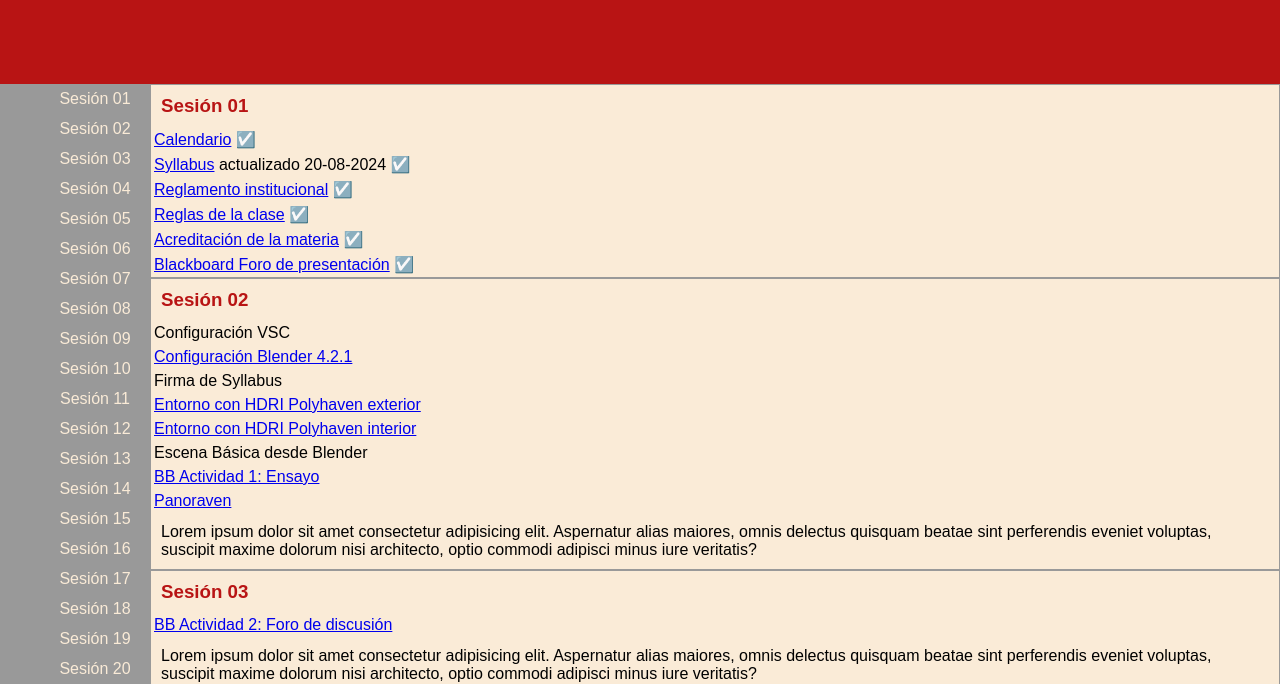
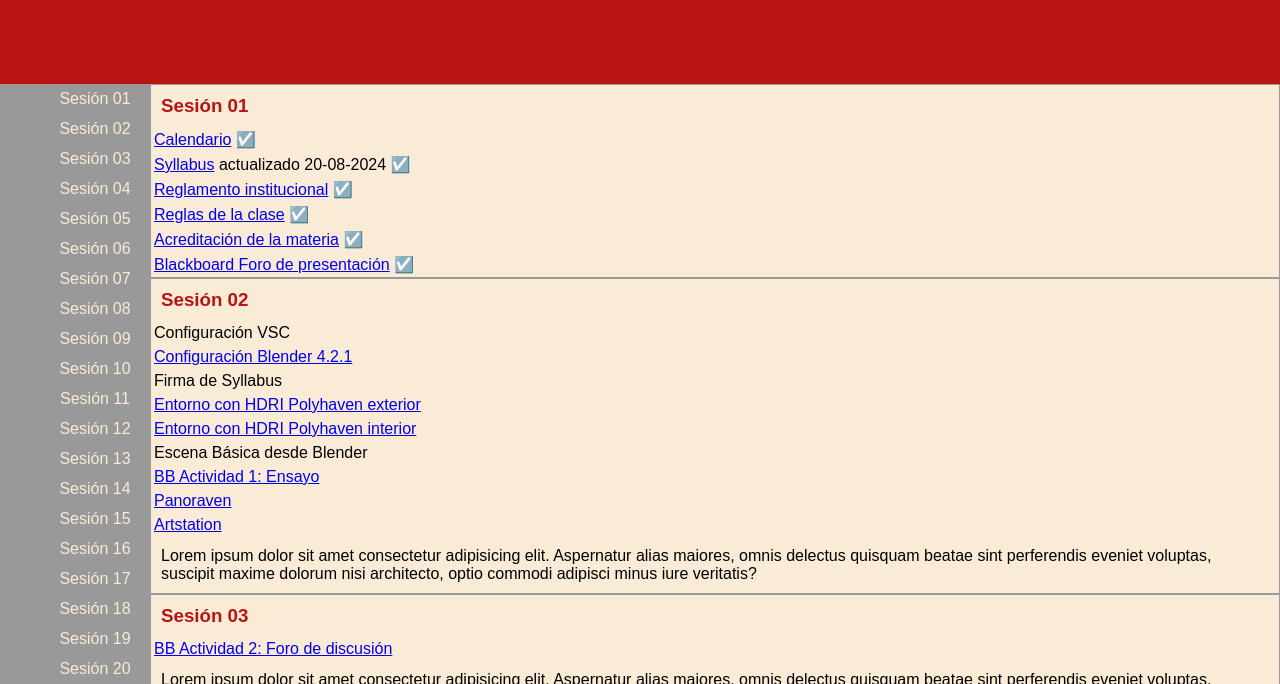
Before and after one commit to beztao01/entornos, a plain HTML site: page index.html in a window 1280 px wide. Shown: the part 116-800 px from the top of the page. Drawn offline with Linux system fonts and the light colour scheme.

Commit message:
artstation

```diff
--- a/index.html
+++ b/index.html
@@ -64,6 +64,7 @@
                         <li>Escena Básica desde Blender</li>
                         <li><a href="https://uvmonline.blackboard.com/webapps/login/" target="_blank" rel="noopener noreferrer">BB Actividad 1: Ensayo  </a></li>
                         <li><a href="https://panoraven.com/es" target="_blank" rel="noopener noreferrer">Panoraven</a></li>
+                        <li><a href="https://www.artstation.com/?sort_by=community&dimension=all" target="_blank" rel="noopener noreferrer">Artstation</a></li>
                     </ul>
                     <p>Lorem ipsum dolor sit amet consectetur adipisicing elit. Aspernatur alias maiores, omnis delectus quisquam beatae sint perferendis eveniet voluptas, suscipit maxime dolorum nisi architecto, optio commodi adipisci minus iure veritatis?</p>
                 </section>
```
